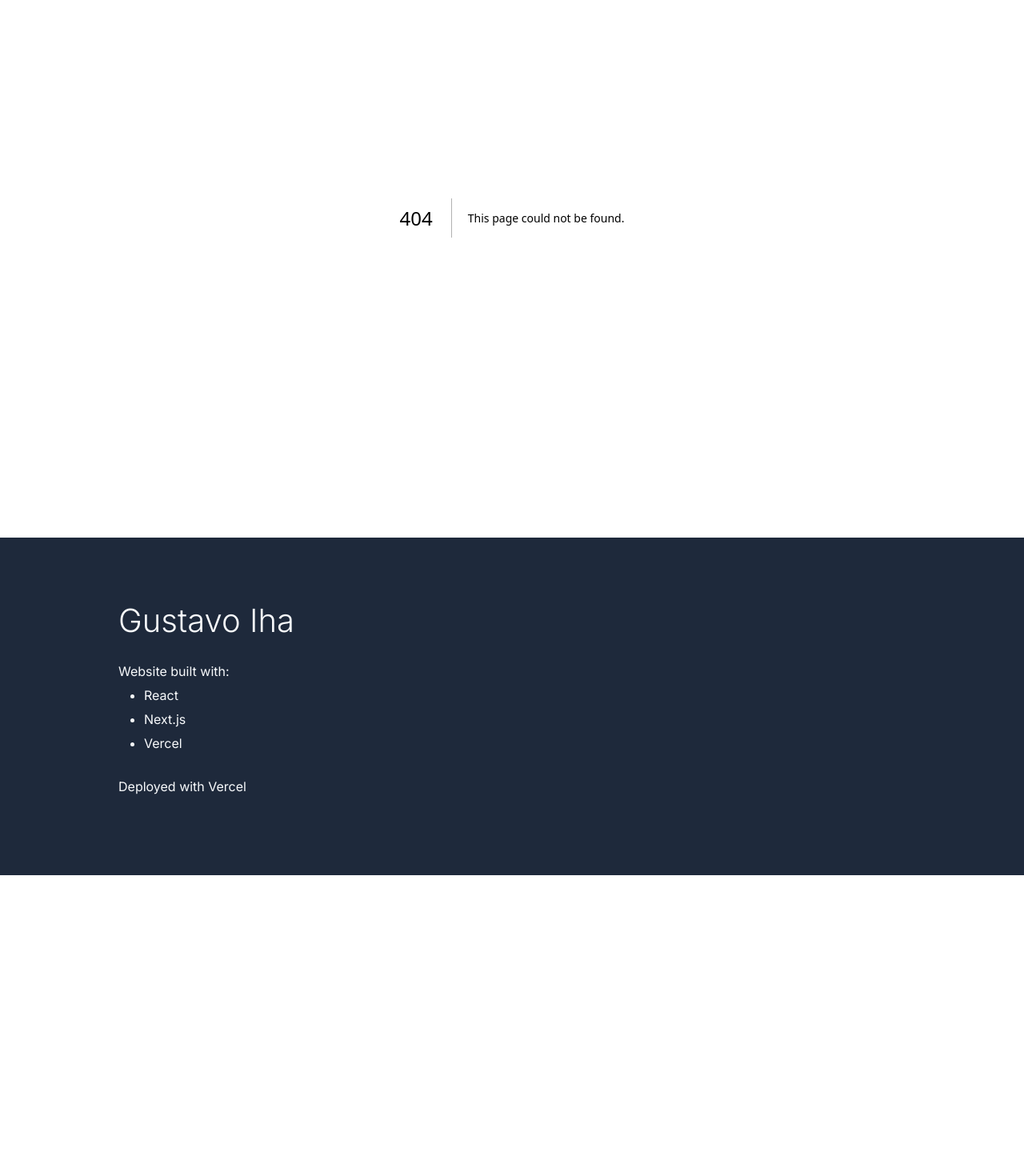
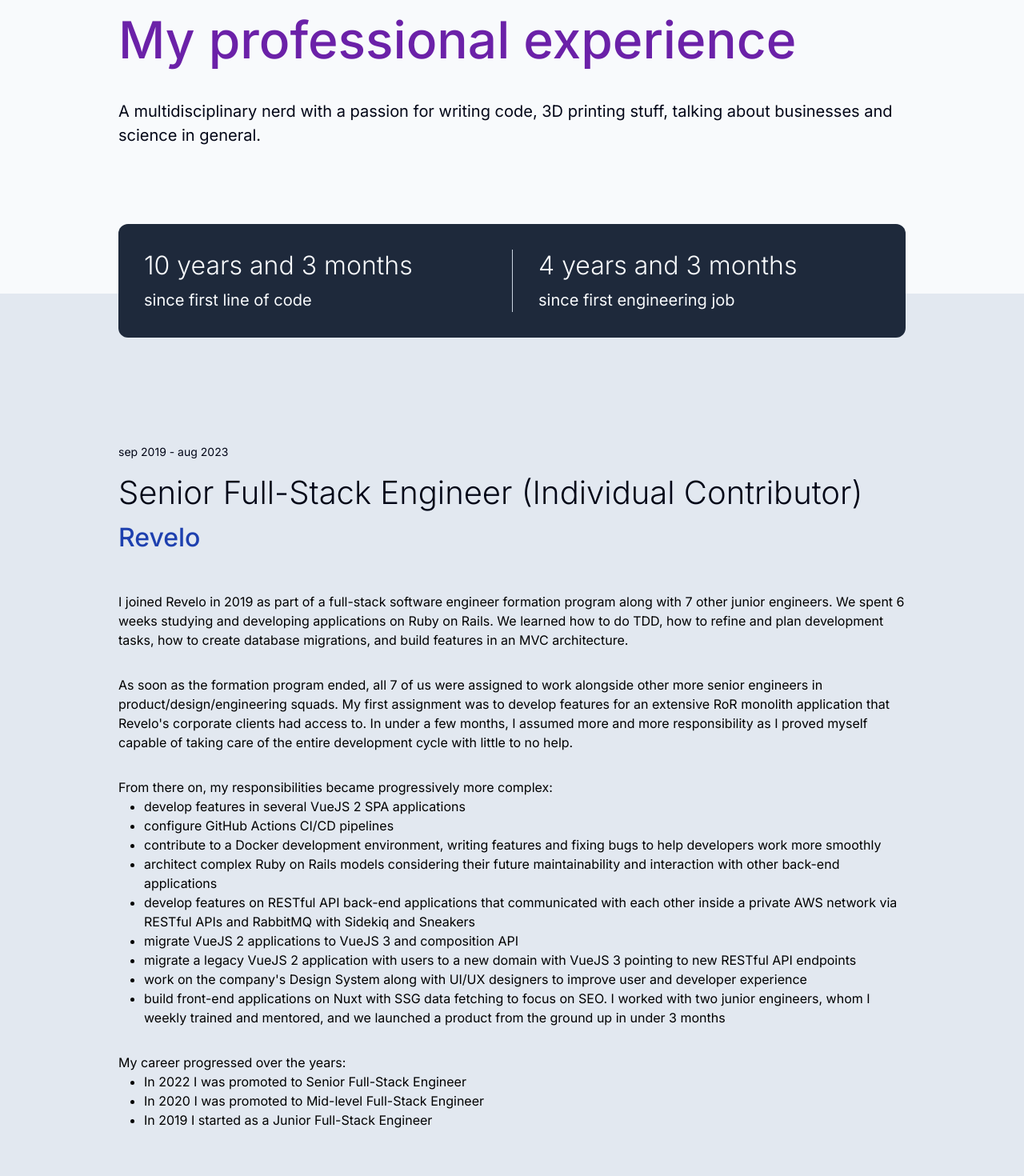
Before and after one commit to gustavoiha/gustavoiha-website, a Next.js app: page /work-experience in a window 1280 px wide. Before the commit this address had no page. Shown: the part 200-1670 px from the top of the page at 80% size. Before the commit the page ends 1294 px from the top, so only its background shows below. Built offline with nearby package versions, Linux system fonts and the light colour scheme.

Commit message:
feat: add work experiences

```diff
--- /dev/null
+++ b/app/_components/experience-time.tsx
@@ -0,0 +1,25 @@
+export default function ExperienceTime () {
+  return (
+    <div className="rounded-xl p-4 md:p-0 md:py-8 bg-slate-800 text-slate-50 md:flex">
+      <div className="md:w-1/2 md:px-8">
+        <p className="text-h3">
+          10 years and 3 months
+        </p>
+
+        <p className="text-p1 mt-2">
+          since first line of code
+        </p>
+      </div>
+
+      <div className="mt-6 pt-6 border-solid border-t border-slate-300 md:border-t-0 md:border-l md:w-1/2 md:mt-0 md:pt-0 md:px-8">
+        <p className="text-h3">
+          4 years and 3 months
+        </p>
+
+        <p className="text-p1 mt-2">
+          since first engineering job
+        </p>
+      </div>
+    </div>
+  )
+}
--- a/app/_components/footer.tsx
+++ b/app/_components/footer.tsx
@@ -15,7 +15,7 @@
             <ul className="list-disc pl-8">
               <li className="text-p2">React</li>
               <li className="text-p2">Next.js</li>
-              <li className="text-p2">Vercel</li>
+              <li className="text-p2">Tailwind CSS</li>
             </ul>
           </section>
 
--- a/app/_components/section-hero.tsx
+++ b/app/_components/section-hero.tsx
@@ -5,7 +5,7 @@
 export default function SectionHero () {
   return (
     <section className="bg-gradient-to-t from-slate-200 to-slate-50 from-10% to-10%">
-      <div className="max-w-screen-lg mx-auto w-full md:flex pt-20 md:pt-40 px-5">
+      <div className="max-w-screen-lg mx-auto w-full md:flex pt-20 md:pt-32 px-5">
         <div className="md:w-1/2">
           <p className="text-h2 text-purple-800">
             Hey! I'm
--- a/app/_components/section-strengths.tsx
+++ b/app/_components/section-strengths.tsx
@@ -1,3 +1,5 @@
+import ExperienceTime from './experience-time'
+
 export default function () {
   return (
     <section className="bg-gradient-to-t from-slate-200 to-slate-50 from-15% to-15% md:from-10% md:to-10%">
@@ -20,26 +22,8 @@
           You'll often see me make dozens of pull request suggestions and ask team members for another set of eyes on the code I'm writing.
         </p>
 
-        <div className="rounded-xl p-4 md:p-0 md:py-8 mt-24 bg-slate-800 text-slate-50 md:flex">
-          <div className="md:w-1/2 md:px-8">
-            <p className="text-h3">
-              10 years and 3 months
-            </p>
-
-            <p className="text-p1 mt-2">
-              since first line of code
-            </p>
-          </div>
-
-          <div className="mt-6 pt-6 border-solid border-t border-slate-300 md:border-t-0 md:border-l md:w-1/2 md:mt-0 md:pt-0 md:px-8">
-            <p className="text-h3">
-              4 years and 3 months
-            </p>
-
-            <p className="text-p1 mt-2">
-              since first engineering job
-            </p>
-          </div>
+        <div className="mt-24">
+          <ExperienceTime />
         </div>
       </div>
     </section>
--- /dev/null
+++ b/app/work-experience/page.tsx
@@ -0,0 +1,75 @@
+import ExperienceTime from '@/app/_components/experience-time'
+
+export default function WorkExperience () {
+  return (
+    <article>
+      <section className="bg-gradient-to-t from-slate-200 to-slate-50 from-15% to-15% md:from-10% md:to-10%">
+        <div className="max-w-screen-lg mx-auto w-full pt-20 md:pt-32 px-5">
+          <h1 className="text-h1 text-purple-800 font-medium mt-4">
+            My professional experience
+          </h1>
+
+          <p className="text-p1 text-slate-950 mt-10">
+            A multidisciplinary nerd with a passion for writing code, 3D printing stuff, talking about businesses and science in general.
+          </p>
+
+          <div className="mt-24">
+            <ExperienceTime />
+          </div>
+        </div>
+      </section>
+
+      <section className="bg-slate-200">
+        <div className="max-w-screen-lg mx-auto w-full py-32 px-5">
+          <p className="text-subtitle text-slate-950">
+            sep 2019 - aug 2023
+          </p>
+
+          <h2 className="text-h2 text-slate-950 mt-3">
+            Senior Full-Stack Engineer (Individual Contributor)
+          </h2>
+
+          <p className="text-h3 text-blue-800 font-medium mt-3">
+            Revelo
+          </p>
+
+          <p className="mt-12">
+            I joined Revelo in 2019 as part of a full-stack software engineer formation program along with 7 other junior engineers. We spent 6 weeks studying and developing applications on Ruby on Rails. We learned how to do TDD, how to refine and plan development tasks, how to create database migrations, and build features in an MVC architecture.
+          </p>
+
+          <p className="mt-8">
+            As soon as the formation program ended, all 7 of us were assigned to work alongside other more senior engineers in product/design/engineering squads.
+            My first assignment was to develop features for an extensive RoR monolith application that Revelo's corporate clients had access to.
+            In under a few months, I assumed more and more responsibility as I proved myself capable of taking care of the entire development cycle with little to no help.
+          </p>
+
+          <p className="mt-8">
+            From there on, my responsibilities became progressively more complex:
+          </p>
+
+          <ul className="list-disc pl-8">
+            <li>develop features in several VueJS 2 SPA applications</li>
+            <li>configure GitHub Actions CI/CD pipelines</li>
+            <li>contribute to a Docker development environment, writing features and fixing bugs to help developers work more smoothly</li>
+            <li>architect complex Ruby on Rails models considering their future maintainability and interaction with other back-end applications</li>
+            <li>develop features on RESTful API back-end applications that communicated with each other inside a private AWS network via RESTful APIs and RabbitMQ with Sidekiq and Sneakers</li>
+            <li>migrate VueJS 2 applications to VueJS 3 and composition API</li>
+            <li>migrate a legacy VueJS 2 application with users to a new domain with VueJS 3 pointing to new RESTful API endpoints</li>
+            <li>work on the company's Design System along with UI/UX designers to improve user and developer experience</li>
+            <li>build front-end applications on Nuxt with SSG data fetching to focus on SEO. I worked with two junior engineers, whom I weekly trained and mentored, and we launched a product from the ground up in under 3 months</li>
+          </ul>
+
+          <p className="mt-8">
+            My career progressed over the years:
+          </p>
+
+          <ul className="list-disc pl-8">
+            <li>In 2022 I was promoted to Senior Full-Stack Engineer</li>
+            <li>In 2020 I was promoted to Mid-level Full-Stack Engineer</li>
+            <li>In 2019 I started as a Junior Full-Stack Engineer</li>
+          </ul>
+        </div>
+      </section>
+    </article>
+  )
+}
```
